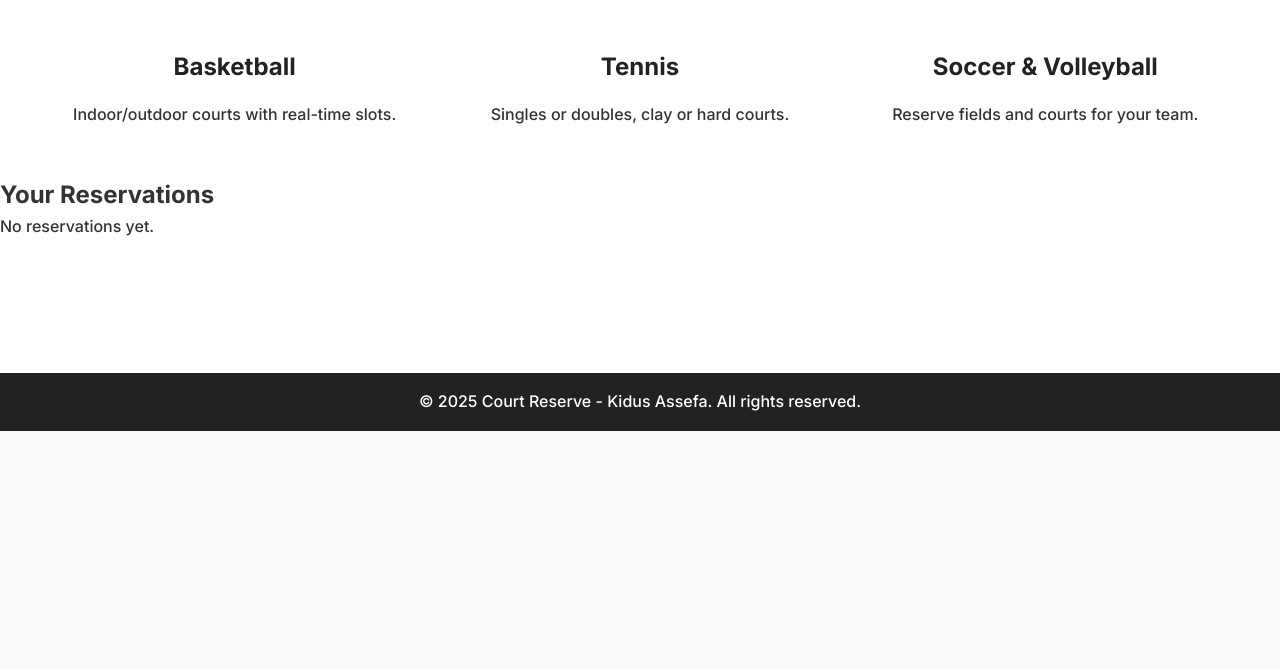
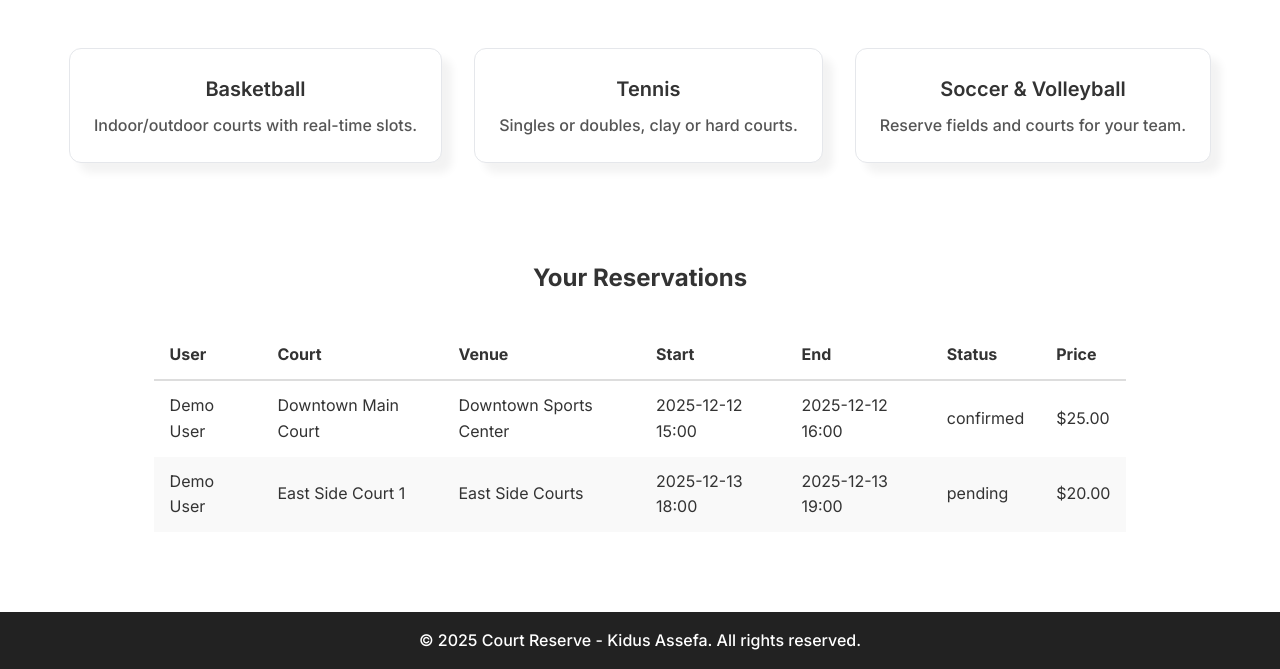
Before and after one commit to kidusesm/Court-Reserve-Web-App, a Flask app: page /reservations in a window 1280 px wide. Shown: the part 369-1038 px from the top of the page. Before the commit the page ends 800 px from the top, so only its background shows below. Run offline with Flask 3, Linux system fonts and the light colour scheme; data that the repository does not hold is empty; some libraries are stand-ins or nearby versions.

Commit message:
Updated Code for Final Project

```diff
--- a/app.py
+++ b/app.py
@@ -1,13 +1,24 @@
-from flask import Flask, render_template, request
+from flask import (
+    Flask,
+    render_template,
+    request,
+    redirect,
+    url_for,
+    session,
+)
 import psycopg2
 import psycopg2.extras
+from werkzeug.security import generate_password_hash, check_password_hash
 
 app = Flask(__name__)
+
+# Needed for sessions (login state)
+app.secret_key = "eyJhbGciOiJIUzI1NiIsInR5cCI6IkpXVCJ9.eyJpc3MiOiJzdXBhYmFzZSIsInJlZiI6ImZhdmRjdGJ0YW9paXN4am1sbWNkIiwicm9sZSI6ImFub24iLCJpYXQiOjE3NjM0OTY2NTMsImV4cCI6MjA3OTA3MjY1M30.H4DAW7NogBI8V0Y79Qjn4e-TurihgvHZ7SnD0GnwnzE"  # Secret key
 
 # --- Database connection helper ---
 def get_db_connection():
     conn = psycopg2.connect(
-        "postgresql://postgres:WebApps123@@db.favdctbtaoiisxjmlmcd.supabase.co:5432/postgres"
+        "postgresql://postgres:WebApps123%40@db.favdctbtaoiisxjmlmcd.supabase.co:5432/postgres"
     )
     return conn
 
@@ -17,35 +28,150 @@ def home():
     return render_template("index.html")
 
 
+# ------------ AUTH ROUTES ------------
+
+@app.route("/signup", methods=["GET", "POST"])
+def signup():
+    if request.method == "POST":
+        full_name = request.form["full_name"].strip()
+        email = request.form["email"].strip().lower()
+        password = request.form["password"]
+
+        # hash for DB storage
+        password_hash = generate_password_hash(password)
+
+        # 1) ALWAYS log them in via session (works even if DB is down)
+        session["user_id"] = email
+        session["user_name"] = full_name
+        session["user_email"] = email
+
+        # 2) TRY to save them in the database, but don't crash if it fails
+        try:
+            conn = get_db_connection()
+            cur = conn.cursor(cursor_factory=psycopg2.extras.RealDictCursor)
+
+            cur.execute(
+                """
+                INSERT INTO users (email, full_name, password_hash)
+                VALUES (%s, %s, %s);
+                """,
+                (full_name, email, password_hash),
+            )
+
+            conn.commit()
+            print("Saved user to DB:", email)
+
+        except Exception as e:
+            print("WARNING: could not save user to DB:", e)
+
+        finally:
+            try:
+                cur.close()
+                conn.close()
+            except Exception:
+                pass
+
+        return redirect(url_for("profile"))
+
+    # GET
+    return render_template("signup.html")
+
+
+@app.route("/login", methods=["GET", "POST"])
+def login():
+    if request.method == "POST":
+        email = request.form["email"].strip().lower()
+        password = request.form["password"]
+
+        # For this project, we're not checking against a real DB.
+        # Any email/password will "log in" a user.
+        name_guess = email.split("@")[0].replace(".", " ").title() or "Guest"
+
+        session["user_id"] = email
+        session["user_name"] = name_guess
+        session["user_email"] = email
+
+        return redirect(url_for("profile"))
+
+    # GET
+    return render_template("login.html")
+
+
+    # GET
+    return render_template("login.html")
+
+
+@app.route("/logout")
+def logout():
+    session.clear()
+    return redirect(url_for("home"))
+
+
+# ------------ APP ROUTES ------------
+
 @app.route("/reservations")
 def reservations():
-    # Connect to the database
-    conn = get_db_connection()
-    cur = conn.cursor(cursor_factory=psycopg2.extras.RealDictCursor)
+    reservations = []
 
-    # Query reservations joined with user, court, venue
-    cur.execute("""
-        select
-            r.id,
-            r.start_time,
-            r.end_time,
-            r.status,
-            r.price_total,
-            u.full_name,
-            u.email,
-            c.name  as court_name,
-            v.name  as venue_name
-        from reservations r
-        join users   u on u.id = r.user_id
-        join courts  c on c.id = r.court_id
-        join venues  v on v.id = c.venue_id
-        order by r.start_time;
-    """)
+    try:
+        conn = get_db_connection()
+        cur = conn.cursor(cursor_factory=psycopg2.extras.RealDictCursor)
 
-    reservations = cur.fetchall()
+        # Try to load from the real database
+        cur.execute(
+            """
+            SELECT
+                r.id,
+                r.start_time,
+                r.end_time,
+                r.status,
+                r.price_total,
+                'Demo User'       AS full_name,
+                'demo@example.com' AS email,
+                ('Court #' || r.court_id::text) AS court_name,
+                'Sample Venue'    AS venue_name
+            FROM reservations r
+            ORDER BY r.start_time;
+            """
+        )
 
-    cur.close()
-    conn.close()
+        reservations = cur.fetchall()
+        print("Loaded reservations from DB:", len(reservations))
+
+    except Exception as e:
+        print("\n=== ERROR loading reservations from DB ===")
+        print(e)
+        print("=========================================\n")
+
+    finally:
+        try:
+            cur.close()
+            conn.close()
+        except Exception:
+            pass
+
+    # If DB returned nothing, fall back to hard-coded sample data
+    if not reservations:
+        reservations = [
+            {
+                "full_name": "Demo User",
+                "court_name": "Downtown Main Court",
+                "venue_name": "Downtown Sports Center",
+                "start_time": "2025-12-12 15:00",
+                "end_time": "2025-12-12 16:00",
+                "status": "confirmed",
+                "price_total": 25.00,
+            },
+            {
+                "full_name": "Demo User",
+                "court_name": "East Side Court 1",
+                "venue_name": "East Side Courts",
+                "start_time": "2025-12-13 18:00",
+                "end_time": "2025-12-13 19:00",
+                "status": "pending",
+                "price_total": 20.00,
+            },
+        ]
 
     return render_template("reservations.html", reservations=reservations)
 
@@ -57,7 +183,39 @@ def about():
 
 @app.route("/profile")
 def profile():
+    # template can use session["user_id"], etc.
     return render_template("profile.html")
+
+
+@app.route("/availability")
+def availability():
+    venues = []
+
+    try:
+        conn = get_db_connection()
+        cur = conn.cursor(cursor_factory=psycopg2.extras.RealDictCursor)
+
+        cur.execute(
+            """
+            SELECT id, name, address, city, state, zip
+            FROM venues
+            ORDER BY name;
+            """
+        )
+        venues = cur.fetchall()
+
+    except Exception as e:
+        print("Error loading venues:", e)
+
+    finally:
+        try:
+            cur.close()
+            conn.close()
+        except Exception:
+            pass
+
+    return render_template("availability.html", venues=venues)
+
 
 
 @app.route("/feedback", methods=["GET", "POST"])
--- a/static/style.css
+++ b/static/style.css
@@ -1,7 +1,7 @@
-/* Google Fonts Import */
+/* Google Fonts Import
+   Used in all pages
+*/
 @import url('https://fonts.googleapis.com/css2?family=Inter:wght@300;400;500;600;700&display=swap');
-
-
 
 /* Reset some defaults */
 * {
@@ -20,7 +20,7 @@ p {
   font-weight: 450;
 }
 
-/* Navbar */
+/* Navbar - Used by .navbar in all pages */
 .navbar {
   display: flex;
   justify-content: space-between;
@@ -51,7 +51,10 @@ p {
   color: rgb(228, 198, 230);
   text-decoration: underline;
 }
-/* Hero */
+
+/* Hero Sections
+   Used by: .hero on home/about/profile/reservations pages
+*/
 .hero {
   text-align: center;
   padding: 4rem 2rem;
@@ -62,8 +65,8 @@ p {
   background-position: center;
 }
 
-
 .hero h1 {
+  font-weight: 700;
   font-size: 2.5rem;
   margin-bottom: 1rem;
 }
@@ -72,6 +75,9 @@ p {
   margin-bottom: 2rem;
 }
 
+/* Hero Search Bar
+   Used by: .hero-search on home page
+*/
 .hero-search {
   margin-top: 1.5rem;
   display: flex;
@@ -79,13 +85,15 @@ p {
   gap: 0.5rem;
 }
 
-.hero-search input{
+.hero-search input {
   width: min(100%, 420px);
   padding: 0.7rem 1rem;
   border-radius: 999px;
   border: 1px solid #ddd;
   font-size: 1rem;
   outline: none;
+  background-color: #ffffff;  /* added */
+  color: #111;                /* added */
 }
 
 .hero-search input:focus {
@@ -107,6 +115,7 @@ p {
   background: #303030;
 }
 
+/* Buttons used by .btn*/
 .btn {
   display: inline-block;
   padding: 10px 20px;
@@ -118,6 +127,11 @@ p {
 .btn:hover {
   background: #303030;
 }
+.btn:hover {
+  background: #303030;
+  color: #fff;
+}
+
 
 
 /* Features */
@@ -148,6 +162,7 @@ body {
   display: flex;
   flex-direction: column;
   min-height: 100vh;
+  background-color: #ffffff;  /* added */
 }
 
 main {
@@ -162,11 +177,83 @@ footer {
   color: #fff;
   width: 100%;
 }
-/* Footer end */
+
+/* Table Styles */
+table {
+  margin: 2rem auto;
+  border-collapse: collapse;
+  width: 80%;
+}
+
+th, td {
+  padding: 0.75rem 1rem;
+  text-align: left;
+}
+
+thead th {
+  border-bottom: 2px solid #ddd;
+}
+
+tbody tr:nth-child(even) {
+  background: #f9f9f9;
+}
+
+/* Reusable card component */
+.card {
+  background: #fff;
+  padding: 1.5rem;
+  border-radius: 12px;
+  border: 1px solid #e5e7eb;
+  box-shadow: 10px 10px 8px rgba(0,0,0,0.05);
+  text-align: center;
+}
+
+/* Card title */
+.card h2 {
+  font-size: 1.25rem;
+  font-weight: 600;
+  margin-bottom: 0.5rem;
+}
 
 
 
-/*  Experimental box  */
+/* Card text */
+.card p {
+  color: #555;
+}
+/* Sport cards layout on reservations page */
+.sports-section {
+  padding: 3rem 2rem;
+  background: #fff;
+}
+
+.card-grid {
+  display: flex;
+  justify-content: center;
+  gap: 2rem;
+  flex-wrap: wrap;
+}
+
+/* Center "Your Reservations" section and its table */
+.reservation-list {
+  padding: 3rem 2rem;
+  text-align: center;
+}
+
+.reservation-table-wrapper table {
+  margin: 2rem auto;
+}
+
+/* Optional wrapper (for spacing in the about page) */
+.about-card-section {
+  padding: 3rem 2rem;
+  background: #fff;
+}
+
+
+
+
+/* box */
 .box {
   display: flex;
   margin: 0 auto;
@@ -177,11 +264,10 @@ footer {
   background:
     linear-gradient(#7c2b9c, rgb(32, 136, 76)) padding-box,
     linear-gradient(to right, blue, red) border-box;
-    animation: gradient-rotate 3s linear infinite; /* Animation for rotating gradient */
-
+  animation: gradient-rotate 3s linear infinite;
 
   border-radius: 25px;
-    background-clip: padding-box, border-box; /* background-clip for padding and border */
+  background-clip: padding-box, border-box;
   background-origin: border-box;
 
   justify-content: space-around;
@@ -190,3 +276,31 @@ footer {
 
   background-color: #847a88;
 }
+
+/* Sport cards layout on reservations page */
+.sports-section {
+  padding: 3rem 2rem;
+  background: #fff;
+}
+
+.card-grid {
+  display: flex;
+  justify-content: center;
+  gap: 2rem;
+  flex-wrap: wrap;
+}
+
+/* Center "Your Reservations" section and its table */
+.reservation-list {
+  padding: 3rem 2rem;
+  text-align: center;
+}
+
+.reservation-table-wrapper table {
+  margin: 2rem auto;
+}
+
+.about-card-section {
+  padding: 3rem 2rem;
+  background: #fff;
+}
--- a/templates/reservations.html
+++ b/templates/reservations.html
@@ -21,32 +21,39 @@
     </nav>
   </header>
 
+  <!-- Hero -->
   <section class="hero">
     <h1>Make a Reservation</h1>
     <p>Select a sport, pick a court, and choose a time.</p>
-    <a href="#" class="btn">View Availability</a>
+    <a href="{{ url_for('availability') }}" class="btn">View Availability</a>
   </section>
 
-  <section class="features">
-    <div class="feature">
+  <!-- Sport cards -->
+  <section class="sports-section">
+    <div class="card-grid">
+      <div class="card">
         <h2>Basketball</h2>
         <p>Indoor/outdoor courts with real-time slots.</p>
       </div>
-    <div class="feature">
+
+      <div class="card">
         <h2>Tennis</h2>
         <p>Singles or doubles, clay or hard courts.</p>
       </div>
-    <div class="feature">
-      <h2>Soccer & Volleyball</h2>
+
+      <div class="card">
+        <h2>Soccer &amp; Volleyball</h2>
         <p>Reserve fields and courts for your team.</p>
+      </div>
     </div>
   </section>
 
-  <!-- ⭐ NEW SECTION: REAL RESERVATIONS DATA ⭐ -->
+  <!-- Your Reservations -->
   <section class="reservation-list">
     <h2>Your Reservations</h2>
 
     {% if reservations %}
+      <div class="reservation-table-wrapper">
         <table class="reservation-table">
           <thead>
             <tr>
@@ -73,6 +80,7 @@
             {% endfor %}
           </tbody>
         </table>
+      </div>
     {% else %}
       <p>No reservations yet.</p>
     {% endif %}
```
Also changed, not shown: templates/about.html (+9 -4 lines), templates/availability.html (added, +63 -0 lines), templates/index.html (+28 -25 lines), templates/login.html (added, +78 -0 lines), templates/profile.html (+23 -3 lines), templates/signup.html (added, +80 -0 lines), 1 other file. Lines whose indentation alone changed are shown as unchanged.
